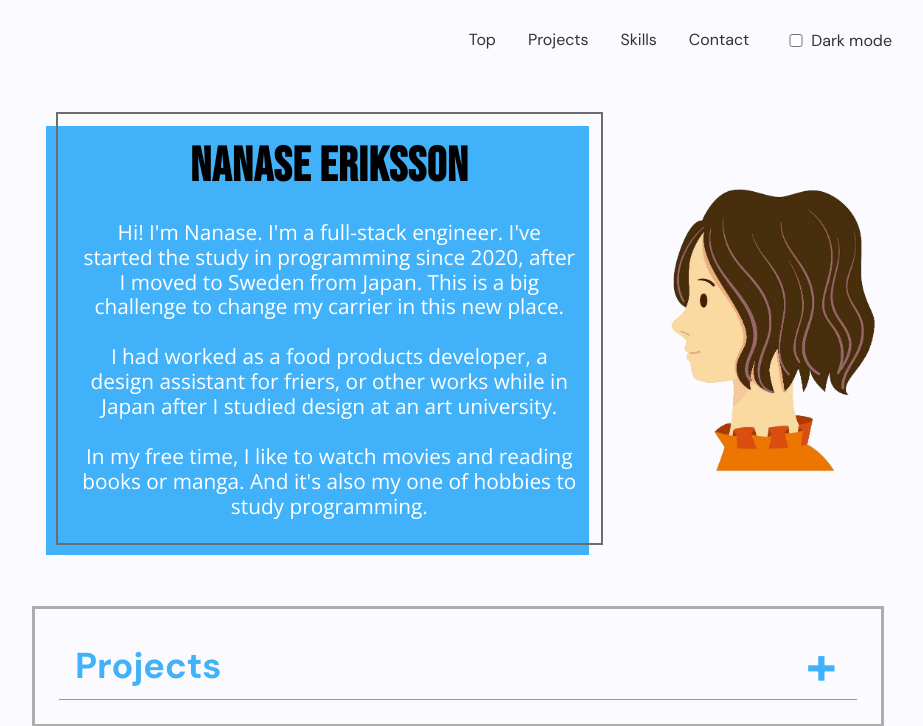
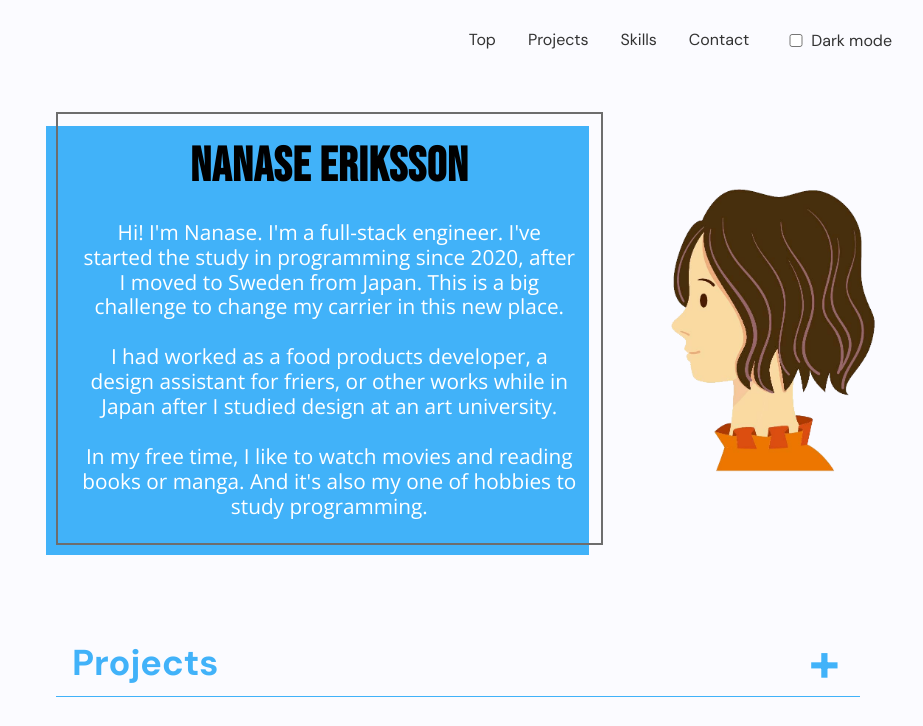
Before and after one commit to Namane00426/Namane00426.github.io, a plain HTML site: page index.html in a window 1280 px wide. Shown: the top 726 px of the page, without its empty margins (182-1105 px from the left). Drawn offline with nearby package versions, Linux system fonts and the light colour scheme.

Commit message:
fix style

```diff
--- a/resources/styles.css
+++ b/resources/styles.css
@@ -135,7 +135,7 @@ input {
 .accordion .container {
   position: relative;
   margin: 16px 24px;
-  border: 3px solid #adadad;
+  /* border: 3px solid #adadad; */
   background: var(--bg2);
 }
 
```
